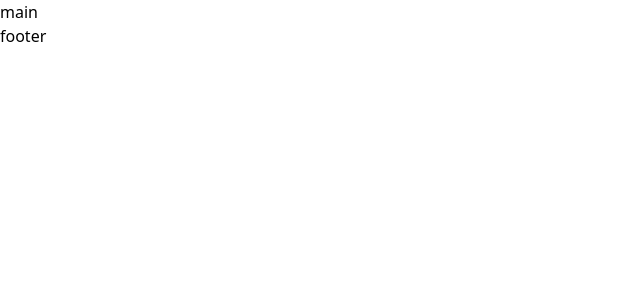
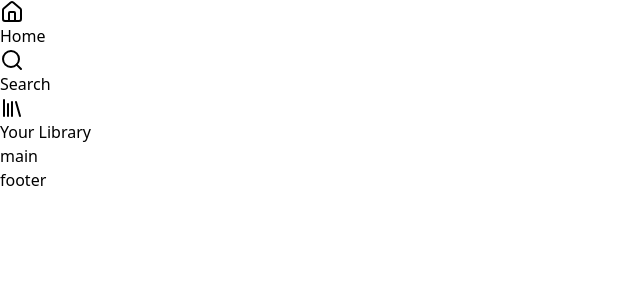
Before and after one commit to danilo-righetto/spotify-interface-with-tailwind, a Next.js app: page / in a window 1280 px wide. Shown: the top 300 px of the page, without its empty margins (0-640 px from the left). Built offline with nearby package versions, Linux system fonts and the light colour scheme.

Commit message:
Adicionando a Biblioteca de icones - Lucide.dev

```diff
--- a/src/app/page.tsx
+++ b/src/app/page.tsx
@@ -1,4 +1,4 @@
-import Image from "next/image";
+import { Home as HomeIcon, Search, Library } from 'lucide-react' ;
 
 export default function Home() {
   return (
@@ -7,7 +7,18 @@ export default function Home() {
         <aside className="w-72 bg-zinc-950 p-6">
           {/* Menu lateral do Spotify */}
           <nav>
-
+            <a href="https://github.com/danilo-righetto">
+            <HomeIcon />
+              Home
+            </a>
+            <a href="https://github.com/danilo-righetto">
+              <Search />
+              Search
+            </a>
+            <a href="https://github.com/danilo-righetto">
+              <Library />
+              Your Library
+            </a>
           </nav>
         </aside>
         <main className="flex-1 p-6">
```
Also changed, not shown: package.json (+6 -5 lines), 2 other files (tests, documents, lock files or other folders).
